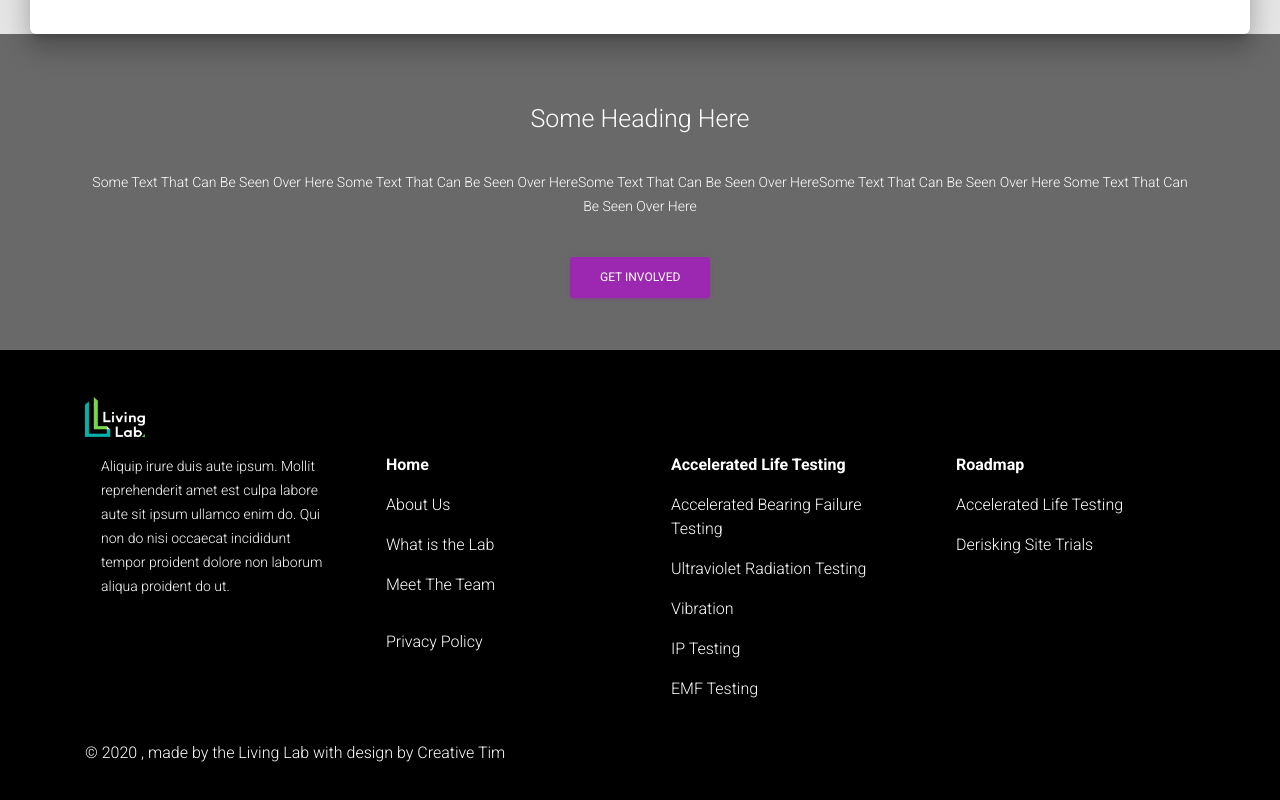
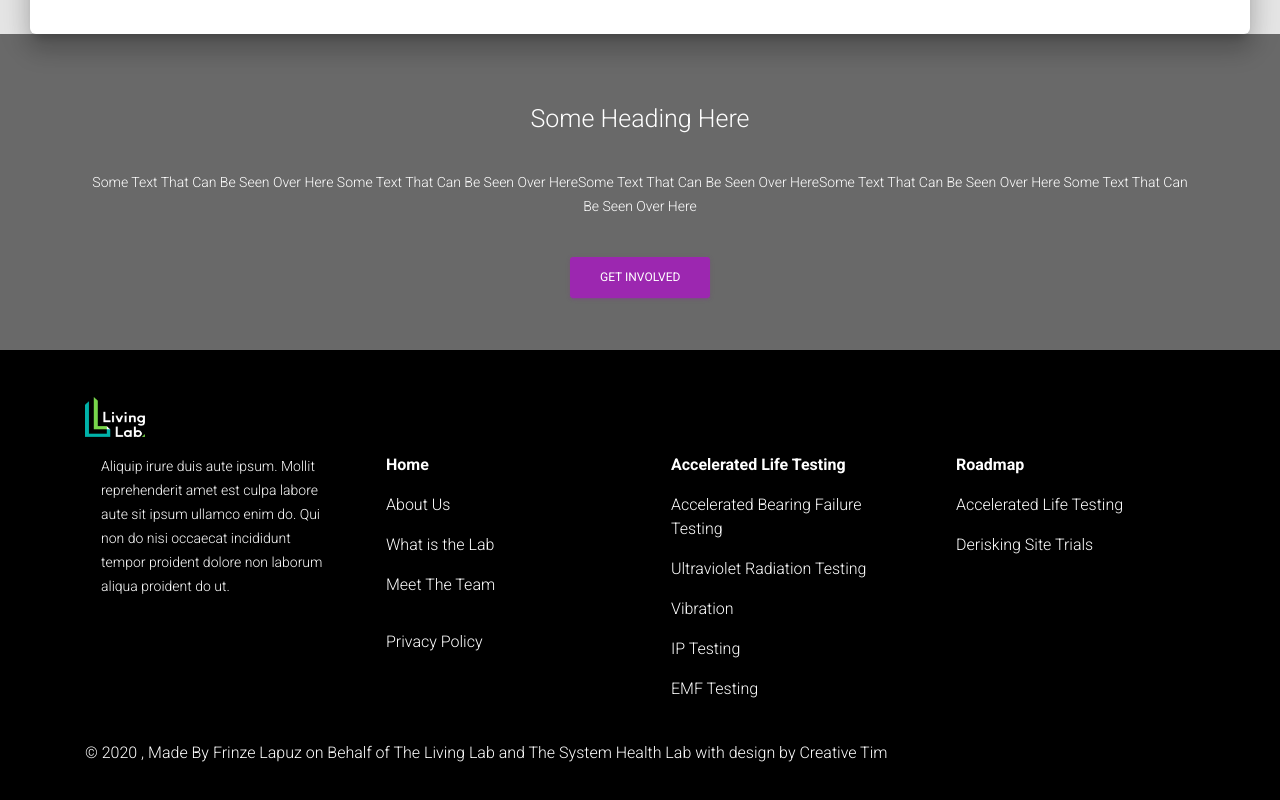
Before and after one commit to uwasystemhealth/livinglab-site-v3, a Next.js app: page / in a window 1280 px wide. Shown: the part 1216-2016 px from the top of the page. Built offline with nearby package versions, Linux system fonts and the light colour scheme.

Commit message:
copyright content

```diff
--- a/components/Layout/Footer.js
+++ b/components/Layout/Footer.js
@@ -138,7 +138,15 @@ const Footer = (props) => {
 					</GridContainer>
 					<br />
 					<div className={classes.left}>
-						&copy; {1900 + new Date().getYear()} , made by the Living Lab with design by{' '}
+						&copy; {1900 + new Date().getYear()} , Made By{' '}
+						<a href='https://frinzelapuz.now.sh/' className={aClasses} target='_blank'>
+							Frinze Lapuz
+						</a>{' '}
+						on Behalf of The Living Lab and The{' '}
+						<a href='https://systemhealthlab.com/' className={aClasses} target='_blank'>
+							System Health Lab
+						</a>{' '}
+						with design by{' '}
 						<a href='https://www.creative-tim.com?ref=njsmk-footer' className={aClasses} target='_blank'>
 							Creative Tim
 						</a>{' '}
```
